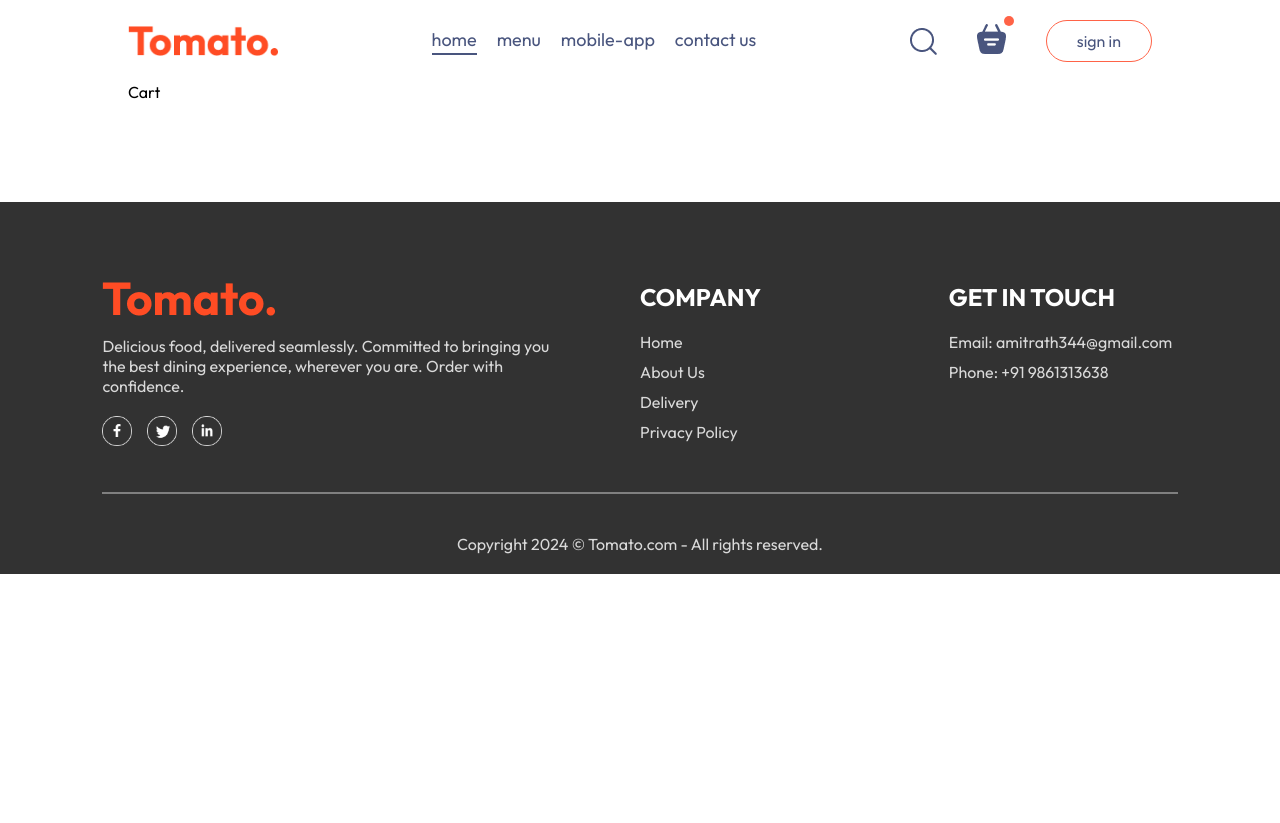
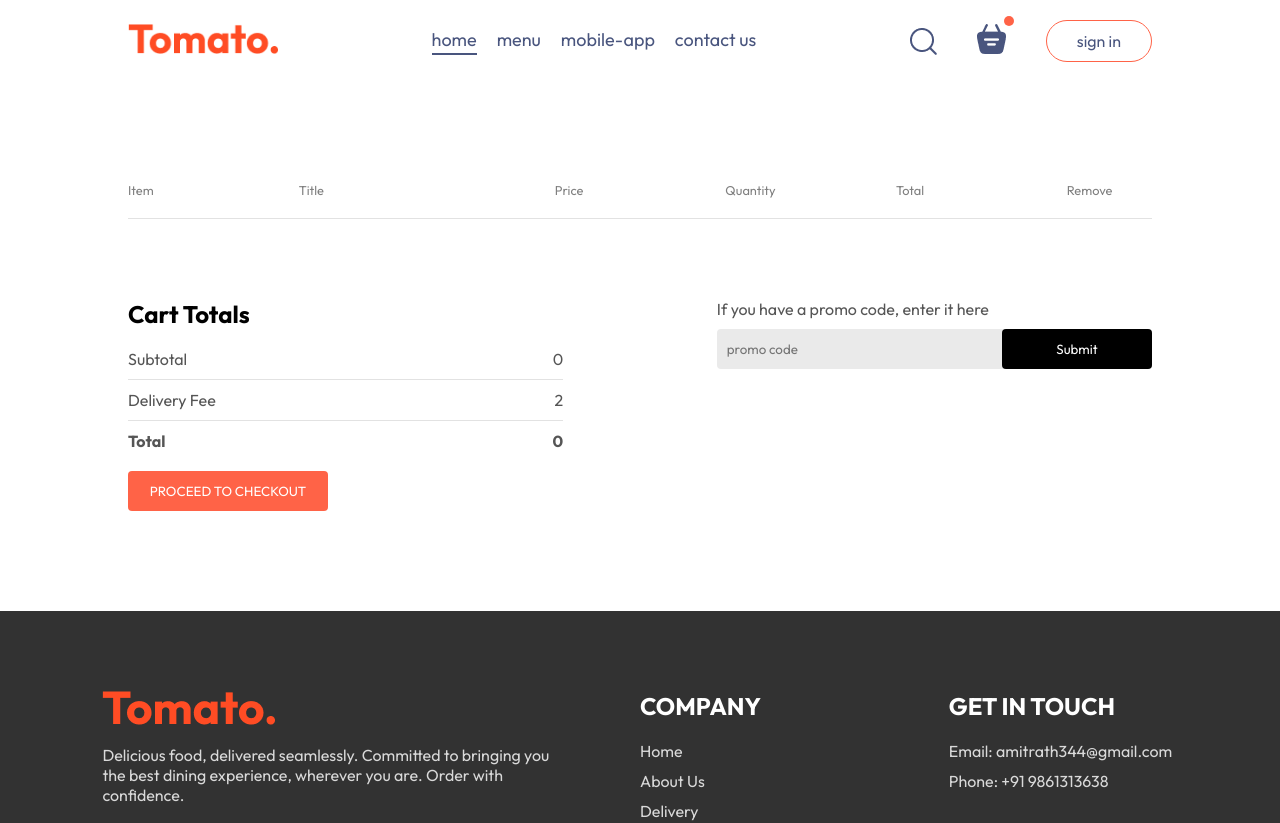
Before and after one commit to Amitrath124/food_del, a React (Vite) app in the folder food_delivery/: page /cart in a window 1280 px wide. Shown: the top 823 px of the page. Before the commit the page ends 800 px from the top, so only its background shows below. Built offline with nearby package versions, Linux system fonts and the light colour scheme.

Commit message:
create cart item logic and designed

```diff
--- a/food_delivery/src/components/Header/Header.css
+++ b/food_delivery/src/components/Header/Header.css
@@ -38,19 +38,23 @@
     font-size: max(1vw, 13px);
     border-radius: 50px;
 }
-@media (max-width: 1050px){
 
-    .header-contents{
+@media (max-width: 1050px) {
+
+    .header-contents {
         max-width: 45%;
     }
 }
-@media (max-width: 750px){
-    .header-contents{
+
+@media (max-width: 750px) {
+    .header-contents {
         max-width: 65%;
     }
-    .header-contents p{
+
+    .header-contents p {
         display: none;
     }
+
     .header-contents bottom {
         padding: 2vw 4vw;
     }
--- a/food_delivery/src/components/Navbar/Navbar.jsx
+++ b/food_delivery/src/components/Navbar/Navbar.jsx
@@ -7,7 +7,7 @@
   return (
     <div className='navbar'>
 
-      <img src={assets.logohome} alt="" className="logo" />
+      <Link to='/'><img src={assets.logohome} alt="" className="logo" /></Link>
       <ul className="navbar-menu">
         <Link to='/' onClick={() => setMenu("home")} className={menu === "home" ? "active" : ""}>home</Link>
         <a href='#explore-menu' onClick={() => setMenu("menu")} className={menu === "menu" ? "active" : ""}>menu</a>
@@ -17,7 +17,7 @@
       <div className='navbar-right'>
         <img src={assets.search_icon} alt='' />
         <div className="navbar-search-icon">
-          <img src={assets.basket_icon} alt='' />
+          <Link to='/cart'><img src={assets.basket_icon} alt='' /></Link>
           <div className="dot"></div>
 
         </div>
--- a/food_delivery/src/pages/Cart/Cart.css
+++ b/food_delivery/src/pages/Cart/Cart.css
@@ -0,0 +1,83 @@
+.cart{
+    margin-top: 100px;
+}
+.cart-items-title{
+    display: grid;
+    grid-template-columns: 1fr 1.5fr 1fr 1fr 1fr 0.5fr;
+    align-items: center;
+    color: gray;
+    font-size: max(1vw, 12px);
+}
+.cart-items-item{
+    margin: 10px 0px;
+    color: black;
+}
+.cart-items-item img{
+    width: 50px;
+}
+.cart hr{
+    height: 1px;
+    background-color: #e2e2e2;
+    border: none;
+}
+.cart-items-item .cross{
+    color: red;
+    cursor: pointer;
+}
+.cart-bottom{
+    margin-top: 80px;
+    display: flex;
+    justify-content: space-between;
+    gap: max(12vw, 20px);
+}
+.cart-total{
+    flex: 1;
+    display: flex;
+    flex-direction: column;
+    gap: 20px;
+}
+.cart-total-details{
+    display: flex;
+    justify-content: space-between;
+    color: #555;
+}
+.cart-total hr{
+    margin: 10px 0px;
+}
+.cart-total button{
+    border: none;
+    color: white;
+    background-color: tomato;
+    width: max(15vw, 200px);
+    padding: 12px 0px;
+    border-radius: 4px;
+    cursor: pointer;
+}
+.cart-promocode{
+    flex: 1;
+}
+.cart-promocode p{
+    color: #555;
+}
+.cart-promocode-input{
+    margin-top: 10px;
+    display: flex;
+    justify-content: space-between;
+    align-items: center;
+    background-color: #eaeaea;
+    border-radius: 4px;
+}
+.cart-promocode-input input{
+    background: transparent;
+    border: none;
+    outline: none;
+    padding-left: 10px;
+}
+.cart-promocode-input button{
+    width: max(10vw, 150px);
+    padding: 12px 5px;
+    background-color: black;
+    border: none;
+    color: white;
+    border-radius: 4px;
+}
--- a/food_delivery/src/pages/Cart/Cart.jsx
+++ b/food_delivery/src/pages/Cart/Cart.jsx
@@ -1,8 +1,78 @@
-import React from 'react'
+import React, { useContext } from 'react'
 import './Cart.css'
+import { StoreContext } from '../../context/StoreContext';
+
 const Cart = () => {
+
+  const { cartItems, food_list, removeFromCart } = useContext(StoreContext);
+
   return (
-    <div>Cart</div>
+    <div className='cart'>
+      <div className="cart-items">
+        <div className="cart-items-title">
+          <p>Item</p>
+          <p>Title</p>
+          <p>Price</p>
+          <p>Quantity</p>
+          <p>Total</p>
+          <p>Remove</p>
+
+        </div>
+        <br />
+        <hr />
+        {food_list.map((item, index) => {
+          if (cartItems[item._id] > 0) {
+            return (
+              <div>
+                <div className='cart-items-title cart-items-item'>
+                  <img src={item.image} alt='' />
+                  <p>{item.name}</p>
+                  <p>₹ {item.price}</p>
+                  <p>{cartItems[item._id]}</p>
+                  <p>₹ {item.price * cartItems[item._id]}</p>
+                  <p onClick={() => removeFromCart(item._id)} className='cross'>X</p>
+
+                </div>
+                <hr />
+              </div>
+
+            )
+          }
+        })}
+      </div>
+      <div className="cart-bottom">
+        <div className="cart-total">
+          <h2>Cart Totals</h2>
+          <div>
+            <div className='cart-total-details'>
+              <p>Subtotal</p>
+              <p>{0}</p>
+            </div>
+            <hr />
+            <div className='cart-total-details'>
+              <p>Delivery Fee</p>
+              <p>{2}</p>
+
+            </div>
+            <hr />
+            <div className='cart-total-details'>
+              <b>Total</b>
+              <b>{0}</b>
+            </div>
+          </div>
+          <button>PROCEED TO CHECKOUT</button>
+        </div>
+        <div className="cart-promocode">
+          <div>
+            <p>If you have a promo code, enter it here</p>
+            <div className="cart-promocode-input">
+              <input type="text" placeholder='promo code' />
+              <button>Submit</button>
+            </div>
+          </div>
+        </div>
+      </div>
+    </div>
   )
 }
 
```
Also changed, not shown: food_delivery/src/components/Footer/Footer.css (+16 -7 lines), food_delivery/src/index.css (+13 -7 lines).
